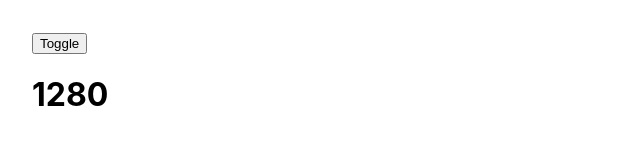
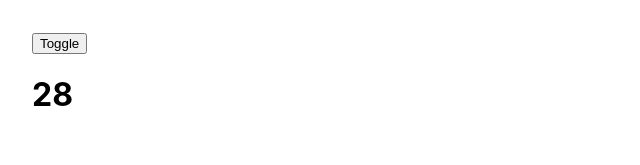
Before and after one commit to phamquanganh31101998/tiktok, a React (Create React App) app: page / in a window 1280 px wide. Both pictures are taken after a click on the button "Toggle". Shown: the top 165 px of the page, without its empty margins (0-640 px from the left). Built offline with nearby package versions, Linux system fonts and the light colour scheme.

Commit message:
useEffect with timer functions

```diff
--- a/src/Content.js
+++ b/src/Content.js
@@ -1,23 +1,20 @@
 import { useEffect, useState } from 'react'
 
 function Content() {
-  const [width, setWidth] = useState(window.innerWidth)
+  const [countdown, setCountdown] = useState(30)
 
   useEffect(() => {
-    const handleResize = () => {
-      setWidth(window.innerWidth)
-    }
-
-    window.addEventListener('resize', handleResize)
-
+    const intervalId = setInterval(() => {
+      setCountdown(prevState => prevState - 1)
+    }, 1000)
     return () => {
-      window.removeEventListener('resize', handleResize)
+      clearInterval(intervalId)
     }
   }, [])
 
   return (
     <div>
-      <h1>{width}</h1>
+      <h1>{countdown}</h1>
     </div>
   )
 }
```
